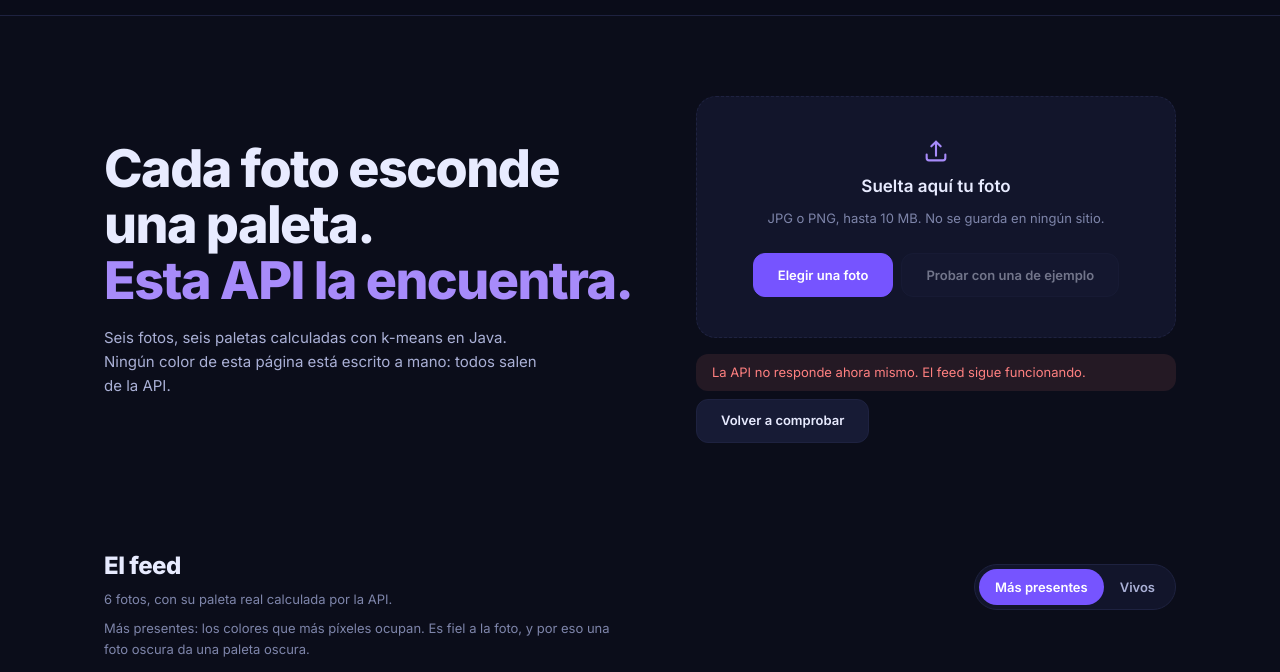
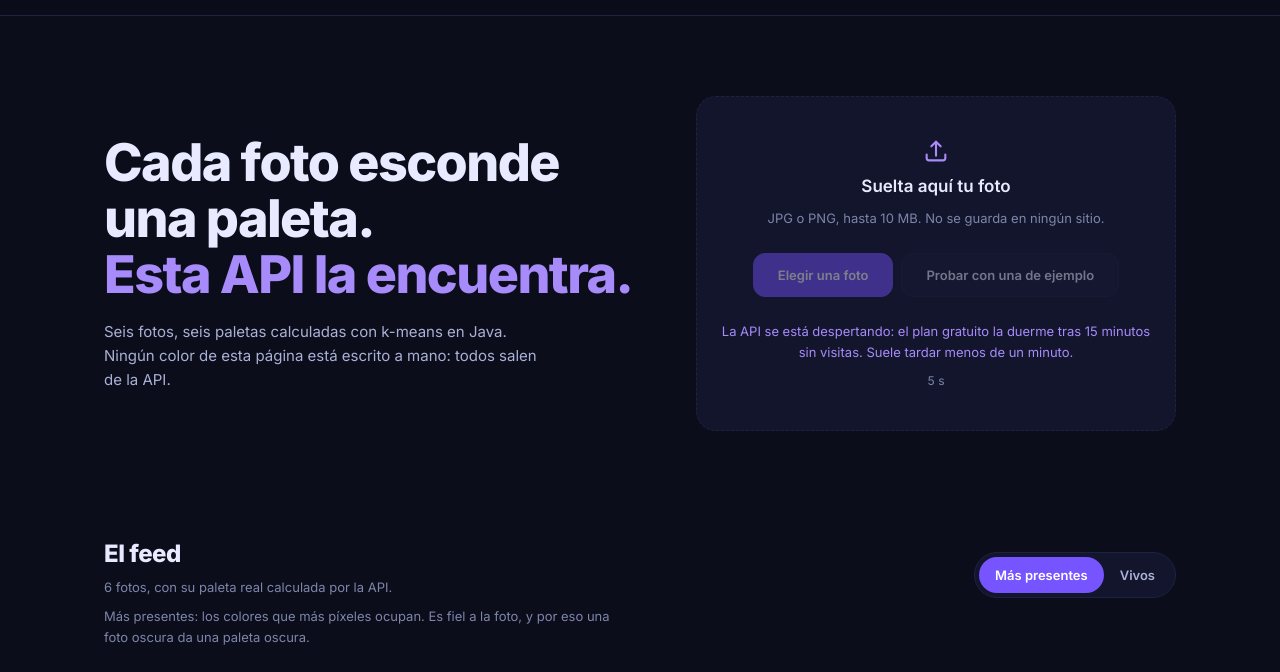
Before and after one commit to maragramonte/photo-palette, a plain HTML site: page web/index.html in a window 1280 px wide. Shown: the part 49-721 px from the top of the page. Drawn offline with Linux system fonts and the light colour scheme; no server answers.

Commit message:
La API dormida ya no se da por caída
Render apaga la API tras 15 minutos sin visitas y, mientras arranca, su
proxy contesta con un error que el navegador ve como fallo de red. Con un
solo intento, la web decía «La API no responde» estando bien.

/api/salud se reintenta ahora durante 90 s. A los 2,5 s se avisa de que
está despertando, con un contador que el lector de pantalla no lee cada
segundo. Los dos botones de subida van juntos (antes «Elegir una foto»
seguía activo con la API caída) y el aviso pasa dentro de la caja: en el
móvil quedaba por debajo del primer pantallazo.

```diff
--- a/web/css/app.css
+++ b/web/css/app.css
@@ -169,6 +169,25 @@ a {
 .subida__caja.esta-ocupada {
   opacity: 0.6;
   pointer-events: none;
+}
+
+/*
+ * Sin API no se puede subir nada, y «Elegir una foto» es un <label>, no un <button>: no
+ * tiene :disabled propio. Se apaga el input al que apunta y se le da aquí el mismo aspecto
+ * que .boton:disabled, para que los dos botones digan lo mismo.
+ */
+.subida__caja.esta-apagada .boton--principal,
+.subida__caja.esta-apagada .boton--principal:hover {
+  opacity: 0.45;
+  cursor: not-allowed;
+  background: var(--accent);
+  border-color: var(--accent);
+}
+
+.subida__contador {
+  color: var(--text-3);
+  font-size: var(--txt-xs);
+  font-variant-numeric: tabular-nums;
 }
 
 .subida__input {
--- a/web/index.html
+++ b/web/index.html
@@ -71,8 +71,10 @@
               Probar con una de ejemplo
             </button>
           </span>
+          <!-- Dentro de la caja: en el móvil, fuera de ella quedaba por debajo del primer
+               pantallazo y se veía el botón activo antes que el aviso de que no funcionaba. -->
+          <p class="subida__estado" id="subidaEstado" role="status" aria-live="polite"></p>
         </form>
-        <p class="subida__estado" id="subidaEstado" role="status" aria-live="polite"></p>
       </div>
     </section>
 
--- a/web/js/app.js
+++ b/web/js/app.js
@@ -607,17 +607,54 @@
 
   // --- Salud ---------------------------------------------------------------
 
+  // La instancia gratuita de Render se duerme a los 15 minutos sin visitas y tarda entre 30
+  // y 60 segundos en volver. Mientras arranca, su proxy puede contestar con un error que
+  // el navegador ve como fallo de red, así que un solo intento daba la API por caída
+  // cuando solo estaba despertando. Se insiste hasta ESPERA_MAXIMA antes de rendirse.
+  const ESPERA_MAXIMA_MS = 90 * 1000;
+  const TIEMPO_POR_INTENTO_MS = 20 * 1000;
+  const PAUSA_ENTRE_INTENTOS_MS = 4 * 1000;
+  // Si la API contesta antes de esto, el visitante ni se entera de que hubo comprobación.
+  const AVISAR_DESPUES_DE_MS = 2500;
+
+  /** Las dos formas de subir se encienden y se apagan juntas: o se puede, o no se puede. */
+  function permitirSubida(si) {
+    estado.apiViva = si;
+    nodos.archivo.disabled = !si;
+    nodos.probarEjemplo.disabled = !si;
+    nodos.caja.classList.toggle("esta-apagada", !si);
+  }
+
+  async function saludResponde() {
+    const control = new AbortController();
+    const corte = setTimeout(() => control.abort(), TIEMPO_POR_INTENTO_MS);
+    try {
+      const respuesta = await fetch(API + "/api/salud", {
+        method: "GET",
+        cache: "no-store",
+        signal: control.signal,
+      });
+      return respuesta.ok;
+    } catch (error) {
+      return false;
+    } finally {
+      clearTimeout(corte);
+    }
+  }
+
   /**
    * Pregunta a la API si está viva antes de ofrecer la subida.
    *
    * Esta llamada hace dos cosas. La evidente: decidir si se puede subir una foto. La otra:
-   * si el servidor tarda en contestar —acaba de arrancar, o va justo—, esto se come la
-   * espera mientras el visitante lee el titular, no cuando arrastra su foto.
+   * despertar el servidor mientras el visitante lee el titular, no cuando arrastra su foto.
+   * Si tarda, se dice por qué y cuánto lleva, con el contador fuera de la región viva para
+   * que un lector de pantalla no lo cante cada segundo.
    */
   async function comprobarSalud() {
+    document.getElementById("volverAComprobar")?.remove();
+    permitirSubida(false);
+
     if (!API) {
-      estado.apiViva = false;
-      nodos.probarEjemplo.disabled = true;
       decirEstado(
         "La subida está apagada porque no hay ninguna API configurada (web/js/config.js). " +
           "El feed funciona igual: sus paletas son estáticas.",
@@ -625,31 +662,55 @@
       );
       return;
     }
-    decirEstado("Comprobando que la API responde…", "trabajando");
-    try {
-      const respuesta = await fetch(API + "/api/salud", { method: "GET" });
-      estado.apiViva = respuesta.ok;
-    } catch (error) {
-      estado.apiViva = false;
+
+    const inicio = Date.now();
+    const contador = document.createElement("span");
+    contador.className = "subida__contador";
+    contador.setAttribute("aria-hidden", "true");
+
+    const avisar = setTimeout(() => {
+      decirEstado(
+        "La API se está despertando: el plan gratuito la duerme tras 15 minutos sin " +
+          "visitas. Suele tardar menos de un minuto.",
+        "trabajando"
+      );
+      nodos.estadoSubida.after(contador);
+    }, AVISAR_DESPUES_DE_MS);
+    const reloj = setInterval(() => {
+      contador.textContent = Math.round((Date.now() - inicio) / 1000) + " s";
+    }, 1000);
+
+    let viva = false;
+    while (!viva && Date.now() - inicio < ESPERA_MAXIMA_MS) {
+      viva = await saludResponde();
+      if (!viva && Date.now() - inicio < ESPERA_MAXIMA_MS) {
+        await new Promise((sigue) => setTimeout(sigue, PAUSA_ENTRE_INTENTOS_MS));
+      }
     }
 
-    nodos.probarEjemplo.disabled = !estado.apiViva;
+    clearTimeout(avisar);
+    clearInterval(reloj);
+    contador.remove();
+    permitirSubida(viva);
 
-    if (estado.apiViva) {
-      decirEstado("");
-    } else {
-      decirEstado("La API no responde ahora mismo. El feed sigue funcionando.", "error");
-      const boton = document.createElement("button");
-      boton.type = "button";
-      boton.className = "boton";
-      boton.style.marginTop = "var(--e-1)";
-      boton.textContent = "Volver a comprobar";
-      boton.addEventListener("click", () => {
-        boton.remove();
-        comprobarSalud();
-      });
-      nodos.estadoSubida.after(boton);
+    if (viva) {
+      // Solo se dice algo si hubo espera: si contestó al momento, no hay nada que contar.
+      decirEstado(Date.now() - inicio > AVISAR_DESPUES_DE_MS ? "La API ya está despierta." : "");
+      return;
     }
+
+    decirEstado(
+      "La API no ha respondido en " + ESPERA_MAXIMA_MS / 1000 + " segundos. " +
+        "El feed sigue funcionando.",
+      "error"
+    );
+    const boton = document.createElement("button");
+    boton.type = "button";
+    boton.id = "volverAComprobar";
+    boton.className = "boton";
+    boton.textContent = "Volver a comprobar";
+    boton.addEventListener("click", comprobarSalud);
+    nodos.estadoSubida.after(boton);
   }
 
   // --- Arranque ------------------------------------------------------------
```
Also changed, not shown: docs/DECISIONES-TECNICAS.md (+5 -2 lines).
